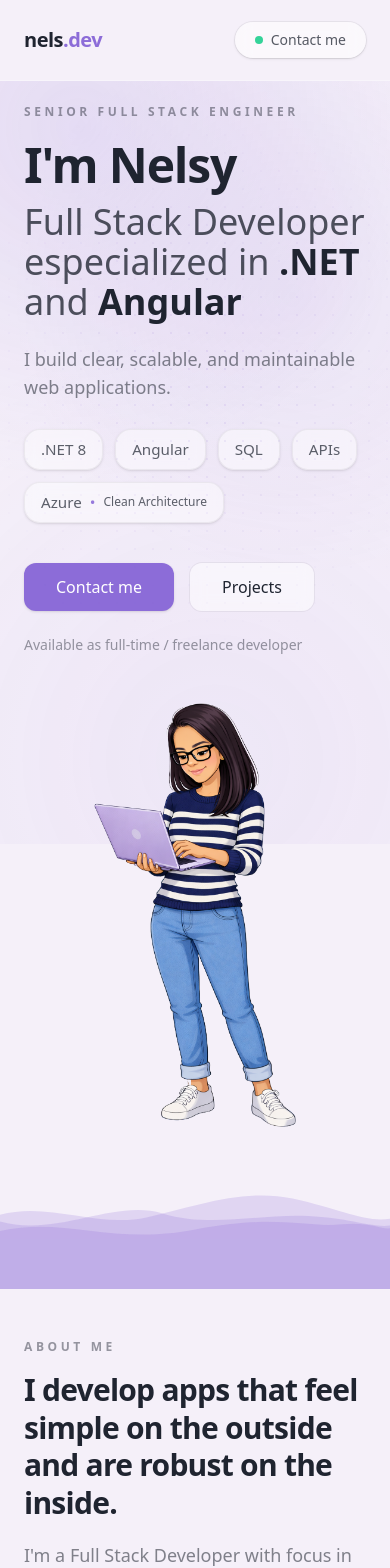
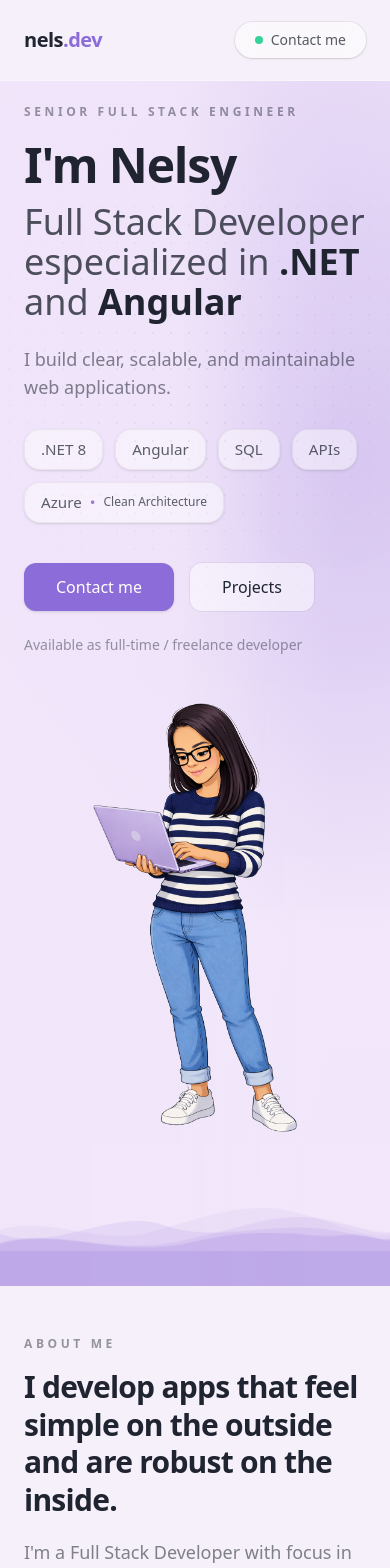
Before and after one commit to nelsybarreto/nels-portfolio, an Angular app in the folder frontend/: page / in a window 390 px wide. Shown: the top 1568 px of the page. Built offline with nearby package versions, Linux system fonts and the light colour scheme; no server answers.

Commit message:
modify: waves and hero size

```diff
--- a/frontend/src/app/features/home/sections/about-section/about-section.css
+++ b/frontend/src/app/features/home/sections/about-section/about-section.css
@@ -11,7 +11,14 @@
   min-height: calc(100svh - var(--nav-h));
   display:flex;
   align-items:center;
-  z-index: 1;
+}
+
+.about .head{
+  display:flex;
+  align-items:flex-end;
+  justify-content:space-between;
+  gap: 1.25rem;
+  margin-bottom: 0;
 }
 
 /* ======================
--- a/frontend/src/app/features/home/sections/about-section/about-section.html
+++ b/frontend/src/app/features/home/sections/about-section/about-section.html
@@ -1,24 +1,24 @@
-<section id="about"
+<section
+  id="about"
   class="about"
   appRevealCards
   [revealSectionId]="'about'"
   [revealSelector]="'.card'"
 >
   <div class="mx-auto max-w-6xl px-6 w-full">
-        <div class="grid gap-10 md:grid-cols-2 items-center">
+    <div class="about-grid">
       <!-- Left -->
-      <div>
+      <div class="about-left">
           <div class="kicker">ABOUT ME</div>
 
           <h2 class="title">
-          I develop apps that feel simple on the outside
-          and are robust on the inside.
+            I develop apps that feel simple on the outside and are robust on the inside.
           </h2>
 
           <p class="desc">
-          I'm a Full Stack Developer with focus in <strong>.NET</strong> and <strong>Angular</strong>.
-          I'm interested in building scalable, maintainable, and business-oriented products,
-          while prioritizing performance, UX, and best practices.
+            I'm a Full Stack Developer with focus in <strong>.NET</strong> and
+            <strong>Angular</strong>. I'm interested in building scalable, maintainable, and
+            business-oriented products, while prioritizing performance, UX, and best practices.
           </p>
 
           <ul class="bullets">
@@ -106,41 +106,29 @@
       <div class="cards about-perspective">
         @for (card of cards; track card.id; let idx = $index) {
         <article class="card reveal-card group" [style.--i]="idx">
-
           <div class="cardHeader">
             <div class="cardIcon about-icon" aria-hidden="true">
               <app-icon [name]="card.icon"></app-icon>
             </div>
-              <h3 class="cardTitle text-base font-semibold" >
+            <h3 class="cardTitle text-base font-semibold">
               {{ card.title }}
             </h3>
           </div>
 
           @if (card.value) {
           <div class="cardValue">{{ card.value }}</div>
-            }
-
-            @if (card.description) {
-              <p class="cardDesc">{{ card.description}}</p>
-            }
-
-            @if (card.stack?.length) {
+          } @if (card.description) {
+          <p class="cardDesc">{{ card.description }}</p>
+          } @if (card.stack?.length) {
           <div class="stack mt-5 flex flex-wrap gap-2">
             @for (pill of card.stack; track pill; let ci = $index) {
             <span class="chip-pill" [style.--ci]="ci">{{ pill }}</span>
             }
           </div>
           }
-
         </article>
         }
       </div>
-
-
-
-
-
-
     </div>
   </div>
 </section>
--- a/frontend/src/app/features/home/sections/hero-section/hero-section.css
+++ b/frontend/src/app/features/home/sections/hero-section/hero-section.css
@@ -5,18 +5,18 @@
 
 :root {
   --nav-h: calc(var(--spacing, 0.25rem) * 20); /* 80px */
+  --wave-bleed: 24px;
 }
 
 .hero {
+  --hero-bg: #F1E6FA;
+  --waves-h: clamp(100px, 20vh, 120px);
+  --floor-h: clamp(10px, 2vh, 50px);
+  --ground-h: calc(var(--waves-h) + var(--floor-h));
   box-sizing: border-box;
   position: relative;
   isolation: isolate;
   overflow: hidden;
-
-  --waves-h: clamp(100px, 20vh, 120px);
-  --floor-h: clamp(10px, 2vh, 50px);
-  --ground-h: calc(var(--waves-h) + var(--floor-h));
-
   height: calc(100svh - var(--nav-h));
   padding: clamp(1.5rem, 2.5vh, 2.25rem) 0 var(--ground-h);
 }
@@ -55,9 +55,11 @@
   object-fit: contain;
 }
 
-/* ===== GROUND ===== */
+/* ---- GROUND ---- */
 .hero-ground {
   position: absolute;
+  padding-top: 10px;
+  box-sizing: border-box;
   left: 0;
   right: 0;
   bottom: 0;
@@ -76,15 +78,30 @@
   background: rgba(140, 108, 216, 0.5);
 }
 
-.hero-waves {
+
+.hero-bg{
   position: absolute;
-  left: 0;
-  right: 0;
-  bottom: var(--floor-h);
-  height: var(--waves-h);
-  width: 100%;
-  display: block;
+  inset: 0;
+  z-index: 0;
+  pointer-events: none;
+  background:
+    radial-gradient(
+      circle at 20% 15%,
+      color-mix(in srgb, var(--hero-bg) 85%, rgb(140 108 216)) ,
+      transparent 45%
+    ),
+    radial-gradient(
+      circle at 85% 30%,
+      color-mix(in srgb, var(--hero-bg) 70%, rgb(140 108 216)),
+      transparent 55%
+    ),
+    linear-gradient(
+      to bottom,
+      color-mix(in srgb, var(--hero-bg) 92%, white),
+      color-mix(in srgb, var(--hero-bg) 98%, transparent)
+    );
 }
+
 
 .hero-scrim {
   position: absolute;
@@ -99,6 +116,7 @@
     transparent 86%
   );
 }
+
 @supports not (background: color-mix(in srgb, white 50%, black)) {
   .hero-scrim {
     background: linear-gradient(
@@ -110,13 +128,76 @@
   }
 }
 
+/* ---- WAVES LOOP ---- */
+.hero-waves {
+  position: absolute;
+  left: 0;
+  right: 0;
+  bottom: var(--floor-h);
+  height: var(--waves-h);
+  width: 100%;
+  display: block;
+}
+
+.hero-waves .wave {
+  transform-box: view-box;
+  transform-origin: center;
+  will-change: transform;
+}
+
+@keyframes bob {
+  0%,
+  100% {
+    transform: translateY(0);
+  }
+  50% {
+    transform: translateY(var(--bob, 10px));
+  }
+}
+
+.hero-waves .wave-1 {
+  --bob: 22px;
+  animation: bob 9s ease-in-out infinite;
+  opacity: 0.3;
+}
+
+.hero-waves .wave-2 {
+  --bob: 16px;
+  animation: bob 7s ease-in-out infinite reverse;
+  opacity: 0.42;
+}
+
+.hero-waves .wave-3 {
+  --bob: 28px;
+  animation: bob 10s ease-in-out infinite;
+  opacity: 0.5;
+}
+
+.hero-waves .wave-4 {
+  --bob: 18px;
+  animation: bob 6s ease-in-out infinite reverse;
+  opacity: 0.62;
+}
+
+@media (prefers-reduced-motion: reduce) {
+  .hero-waves .wave {
+    animation: none !important;
+    transform: none !important;
+  }
+}
+
+/* ---- MOBILE ---- */
 @media (max-width: 768px) {
   .hero {
-    --waves-h: clamp(40px, 10vh, 70px);
-    --floor-h: clamp(40px, 10vh, 50px);
+    --waves-h: clamp(20px, 30vh, 80px);
+    --floor-h: clamp(20px, 20vh, 35px);
     padding-bottom: calc(var(--ground-h) + 2rem + env(safe-area-inset-bottom));
     height: auto;
     min-height: calc(100svh - var(--nav-h));
+  }
+
+  .hero-floor {
+    height: var(--floor-h);
   }
 
   .hero-grid {
@@ -133,15 +214,12 @@
   }
 
   .hero-ill-img {
-    display: block;
     width: min(360px, 78vw);
-    height: auto;
     max-height: calc(100svh - var(--nav-h) - var(--ground-h) - 220px);
-    object-fit: contain;
   }
 }
 
-/* ===== Container ==== */
+/* ===== TYPO ===== */
 .kicker {
   @apply text-xs font-semibold tracking-[0.3em];
   color: rgba(31, 36, 48, 0.45);
--- a/frontend/src/app/features/home/sections/hero-section/hero-section.html
+++ b/frontend/src/app/features/home/sections/hero-section/hero-section.html
@@ -1,3 +1,4 @@
+<!-- ✅ HERO (HTML corregido) -->
 <section class="hero">
   <!-- BACKGROUND LAYERS -->
   <div class="bg-clip" aria-hidden="true">
@@ -9,23 +10,20 @@
       <div class="hero-floor"></div>
 
       <svg class="hero-waves" viewBox="0 0 1440 260" preserveAspectRatio="none">
+        <path class="wave wave-1" d="M0,170 C180,120 360,220 540,180 C720,140 900,70 1080,110 C1260,150 1350,200 1440,185 L1440,260 L0,260 Z"
+          fill="rgba(140,108,216,0.20)"/>
+        <path class="wave wave-2" d="M0,195 C210,255 420,110 600,165 C780,220 960,165 1140,175 C1290,182 1380,220 1440,210 L1440,260 L0,260 Z"
+          fill="rgba(140,108,216,0.28)"/>
         <path
-          d="M0,170 C180,120 360,220 540,180 C720,140 900,70 1080,110 C1260,150 1350,200 1440,185 L1440,260 L0,260 Z"
-          fill="rgba(140,108,216,0.2)"
-        />
-        <path
-          d="M0,195 C210,255 420,110 600,165 C780,220 960,165 1140,175 C1290,182 1380,220 1440,210 L1440,260 L0,260 Z"
+          class="wave wave-3"
+          d="M0,210 C180,160 390,240 630,205 C870,170 1020,95 1200,130 C1320,150 1400,180 1440,170 L1440,260 L0,260 Z"
           fill="rgba(140,108,216,0.20)"
         />
-        <path
-          fill="rgba(140,108,216,0.2)"
-        />
-        <path
-          d="M0,230 C240,175 420,285 720,225 C1020,165 1140,220 1260,205 C1365,195 1410,225 1440,220 L1440,260 L0,260 Z"
-          fill="rgba(140,108,216,0.2)"
-        />
+        <path class="wave wave-4" d="M0,230 C240,175 420,285 720,225 C1020,165 1140,220 1260,205 C1365,195 1410,225 1440,220 L1440,260 L0,260 Z"
+          fill="rgba(140,108,216,0.28)"/>
       </svg>
     </div>
+
   </div>
 
   <div class="hero-content">
@@ -62,11 +60,10 @@
         <p class="note">Available as full-time / freelance developer</p>
       </div>
 
-      <!-- Imagen -->
-     <div class="hero-right">
+      <!-- RIGHT -->
+      <div class="hero-right">
         <img class="hero-ill-img" src="/assets/avatar/yo-laptop.png" alt="" />
       </div>
     </div>
-
   </div>
 </section>
```
Also changed, not shown: frontend/src/app/features/home/sections/projects-section/projects-section.html (+2 -6 lines). Lines whose indentation alone changed are shown as unchanged.
